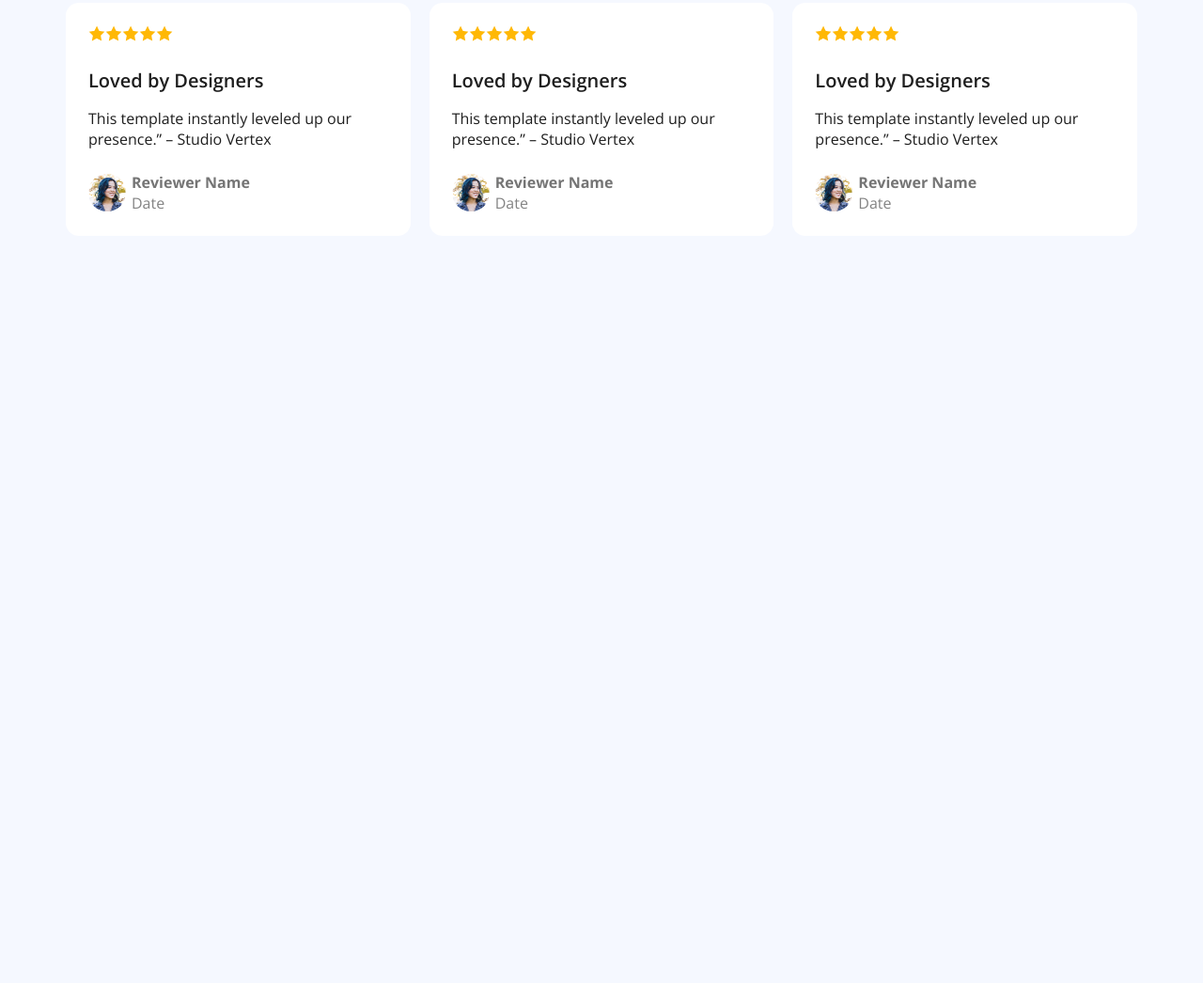
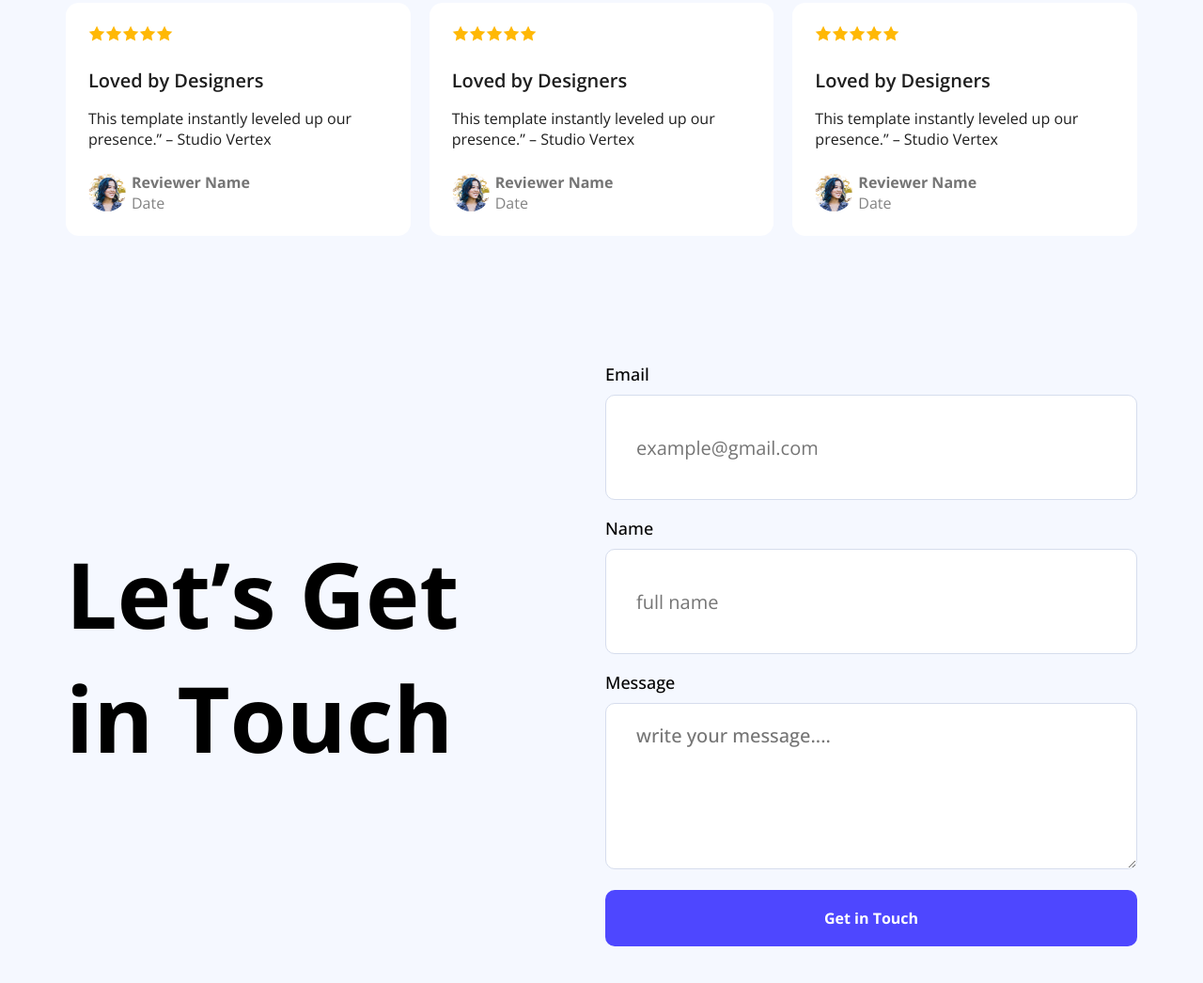
Before and after one commit to ASHIK27445/PH-AT-01, a plain HTML site: page index.html in a window 1280 px wide. Shown: the part 2118-3164 px from the top of the page at 94% size. Before the commit the page ends 2504 px from the top, so only its background shows below. Drawn offline with nearby package versions, Linux system fonts and the light colour scheme.

Commit message:
form section done

```diff
--- a/index.html
+++ b/index.html
@@ -30,7 +30,7 @@
         </div>
     </header>
     <main>
-        <div class="action-main max-width">
+        <section class="action-main max-width">
             <div class="action-section">
                 <h2 class="action-title open-sans-railway">See It in Action</h2>
                 <p class="action-des open-sans-railway">Explore the live preview and imagine your brand in this bold new
@@ -39,9 +39,9 @@
                 <button class="navbar-button open-sans-railway"><a href="">Launch Live Preview</a></button>
             </div>
             <img src="/Assets/wc-mini.png" alt="" class="action-img">
-        </div>
+        </section>
 
-        <div class="productive-user-section max-width">
+        <section class="productive-user-section max-width">
             <h2 class="pu-title open-sans-railway">Joined Thousands of Productive Users</h2>
             <div class="user-section-flex">
                 <div class="user-section">
@@ -58,9 +58,9 @@
                 </div>
             </div>
 
-        </div>
+        </section>
 
-        <div class="user-feedback-section max-width">
+        <section class="user-feedback-section max-width">
             <div class="feedback-section">
                 <h2 class="action-title open-sans-railway text-center">What our users say</h2>
 
@@ -118,9 +118,20 @@
                 </div>
 
             </div>
-        </div>
+        </section>
 
-
+        <section class="get-touch-section max-width">
+            <h1 class="get-touch-title open-sans-railway">Let’s Get in Touch</h1>
+            <form class="form-section">
+                <label for="email" class="form-label open-sans-inter">Email</label><br>
+                <input type="email" name="" id="email" class="form-input open-sans-inter" required placeholder="example@gmail.com"><br>
+                <label for="name" class="form-label open-sans-railway">Name</label><br>
+                <input type="text" name="" id="Name" class="form-input open-sans-inter" placeholder="full name"><br>
+                <label for="message" class="form-label open-sans-inter">Message</label><br>
+                <textarea name="" id="Message" class="form-label open-sans-inter" placeholder="write your message...."></textarea><br>
+                <input type="submit" value="Get in Touch" class="form-input open-sans-railway">
+            </form>
+        </section>
     </main>
 </body>
 
--- a/style.css
+++ b/style.css
@@ -199,3 +199,60 @@ body{
 body{
     background-color: #f5f8ff;
 }
+
+.get-touch-section{
+    display: flex;
+    gap: 115px;
+    margin: 71px auto;
+    justify-content: space-between;
+    align-items: center;
+}
+
+
+.get-touch-title{
+    font-size: 97px;
+    font-weight: bold;
+}
+
+.form-label{
+    font-size: 18px;
+    font-weight: 500;
+    margin-bottom: 10px;
+}
+
+.form-section input[type="text"], input[type="email"]{
+    height: 70px;
+    border-radius: 10px;
+    border: 1px solid #D6DDED;
+    width: 500px;
+    font-size: 20px;
+    color: rgba(0, 0, 0, 0.5);
+    margin-top: 10px;
+    padding: 20px 32px;
+    margin-bottom: 18px;
+}
+
+.form-section textarea{
+    height: 70px;
+    border-radius: 10px;
+    border: 1px solid #D6DDED;
+    width: 500px;
+    font-size: 20px;
+    color: rgba(0, 0, 0, 0.5);
+    margin-top: 10px;
+    padding: 20px 32px 85px 32px;
+    margin-bottom: 18px;
+}
+
+.form-section input[type="submit"]{
+    background-color: #4E47FF;
+    color: #FFFFFF;
+    font-size: 16px;
+    font-weight: bold;
+    text-align: center;
+    width: 100%;
+    padding: 19px 200px;
+    border: none;
+    border-radius: 10px;
+    cursor: pointer;
+}
```
